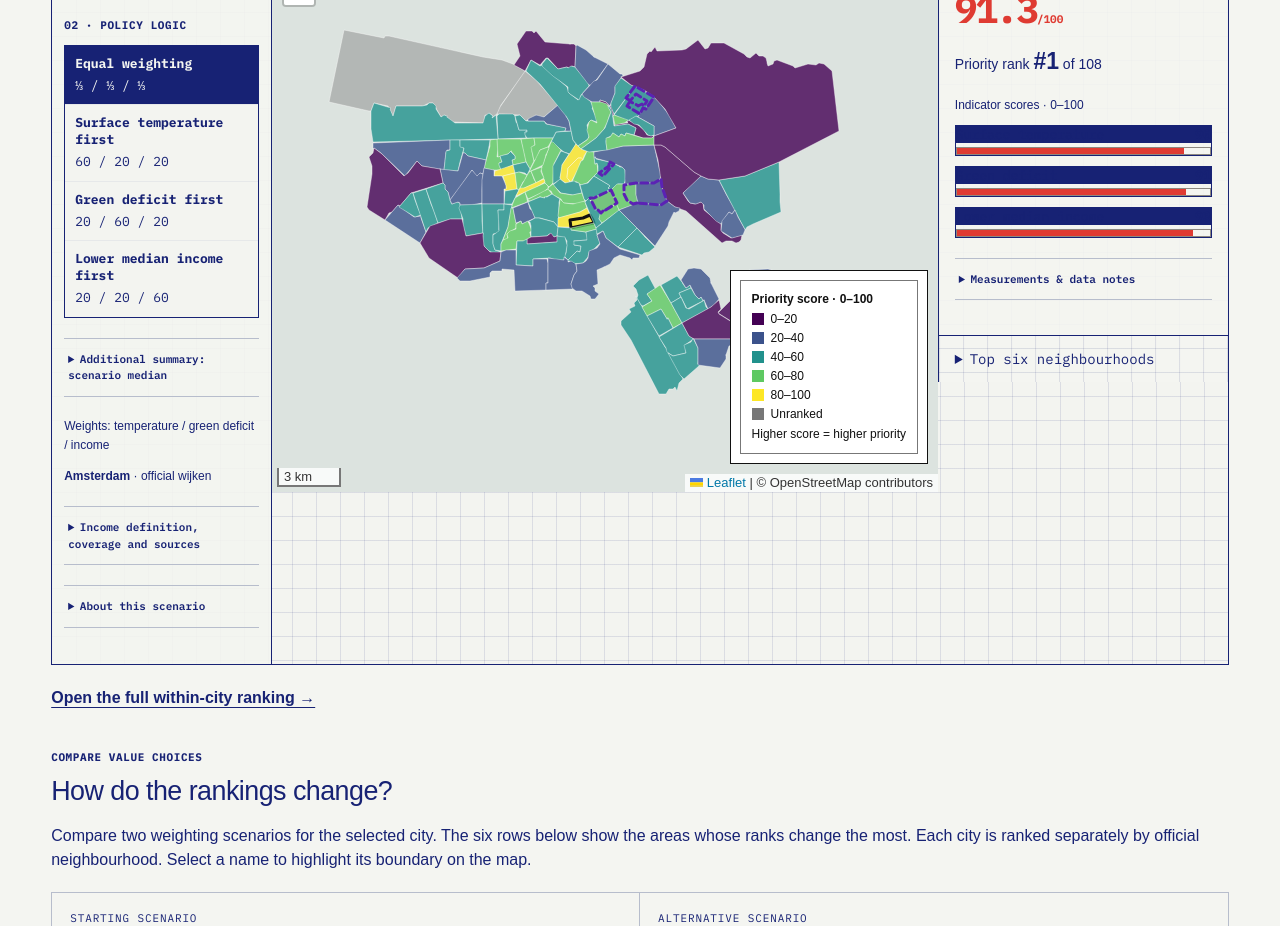
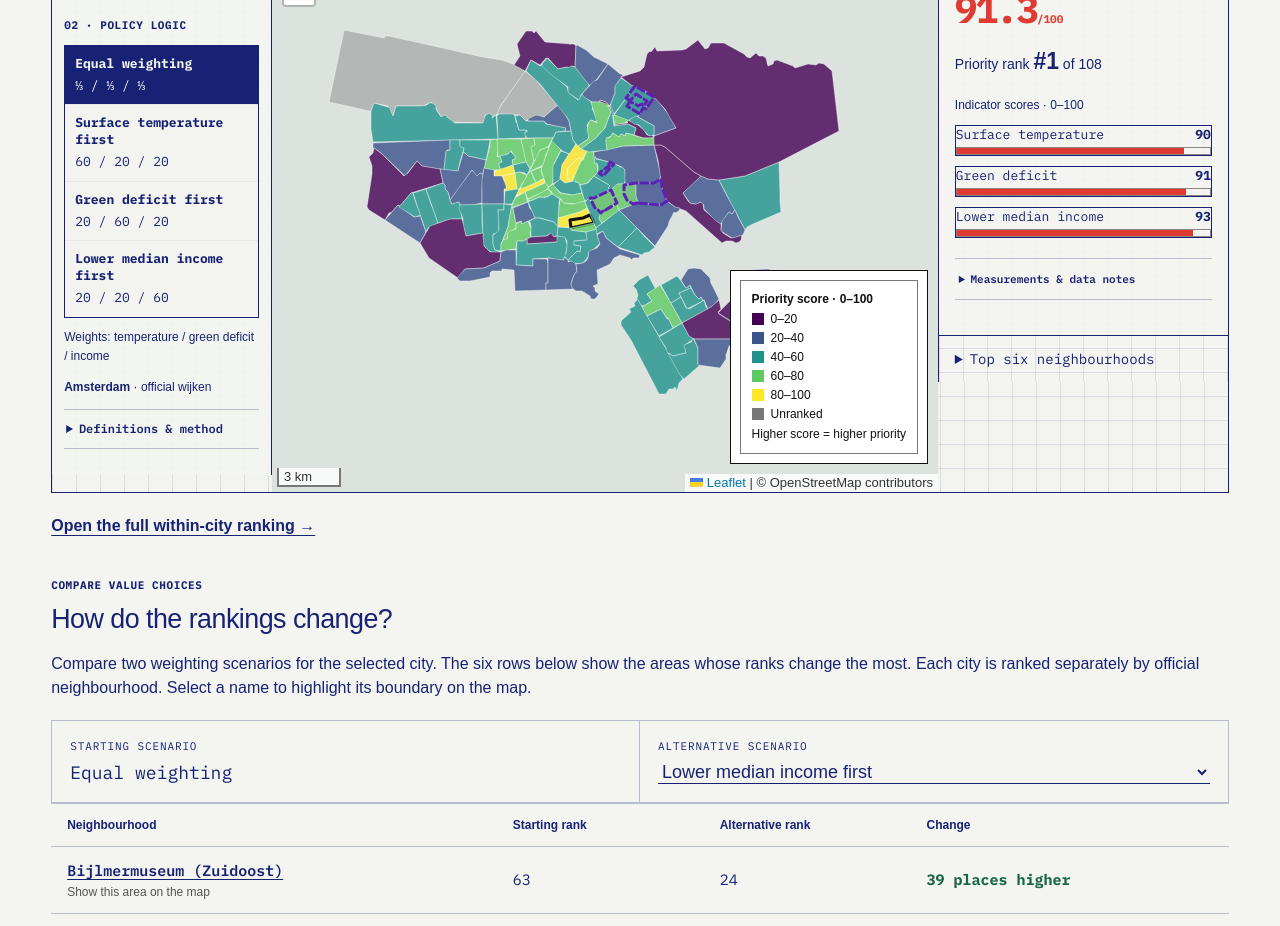
Before and after one commit to polenbicer/spatial_sensitivity_lab, a Next.js app: page / in a window 1280 px wide. Shown: the part 1900-2826 px from the top of the page. Built offline with nearby package versions, Linux system fonts and the light colour scheme.

Commit message:
Tighten exploration controls and restore readable indicator labels

```diff
--- a/app/globals.css
+++ b/app/globals.css
@@ -3876,3 +3876,8 @@ button.cell-link { border:0; padding:0; background:transparent; text-align:left;
 .workspace > .map-wrap iframe { filter: none; }
 .indicator-score-key { font-size: 12px; margin: 8px 0; }
 @media (max-width: 1180px) { .ranking-results { grid-template-columns: minmax(0, 1fr); } }
+
+.workspace .controls .reading-detail { margin: 10px 0; }
+.workspace .controls .reading-detail > summary { padding: 10px 2px; font-size: 12px; }
+.workspace .meter > span { background: transparent; color: var(--ink); }
+.workspace .meter > span b { color: var(--ink); }
--- a/app/redesign.tsx
+++ b/app/redesign.tsx
@@ -257,16 +257,17 @@ export default function ResearchInterface() {
               </button>
             ))}
           </div>
-          <details className="reading-detail compact"><summary>Additional summary: scenario median</summary><div className="reading-body"><p>The median summarises the four scenario scores for each neighbourhood. It is not a fifth weighting, equal weighting or public agreement.</p><button type="button" onClick={() => setScenario("priority_consensus")}>Show scenario median</button></div></details>
           <p className="weights-order">Weights: temperature / green deficit / income</p>
           <p className="scope-note"><b>{cityLabel(city)}</b> · {city === "Amsterdam" ? "official wijken" : "Monitoring neighbourhoods"}</p>
 
-          <details className="reading-detail compact"><summary>Income definition, coverage and sources</summary><div className="reading-body"><p>{INCOME_MEANING}</p><p>{CITY_INCOME[city].description}</p><p>{INCOME_COMPARABILITY}</p><a href="/methods.html">Method and coverage</a></div></details>
-          <details className="reading-detail compact"><summary>About this scenario</summary><div className="policy-note">
+          <details className="reading-detail compact"><summary>Definitions &amp; method</summary><div className="policy-note">
             <b>{SCENARIOS[scenario].title}</b>
             <p>{SCENARIOS[scenario].note}</p>
             <small>Weights change the political definition of priority—not its objectivity.</small>
-          </div></details>
+          </div>
+          <details className="reading-detail compact"><summary>Income definition, coverage and sources</summary><div className="reading-body"><p>{INCOME_MEANING}</p><p>{CITY_INCOME[city].description}</p><p>{INCOME_COMPARABILITY}</p><a href="/methods.html">Method and coverage</a></div></details>
+          <details className="reading-detail compact"><summary>Additional summary: scenario median</summary><div className="reading-body"><p>The median summarises the four scenario scores for each neighbourhood. It is not a fifth weighting, equal weighting or public agreement.</p><button type="button" onClick={() => setScenario("priority_consensus")}>Show scenario median</button></div></details>
+          </details>
         </aside>
         <div className="map-wrap">
           <div className="panel-head">
```
